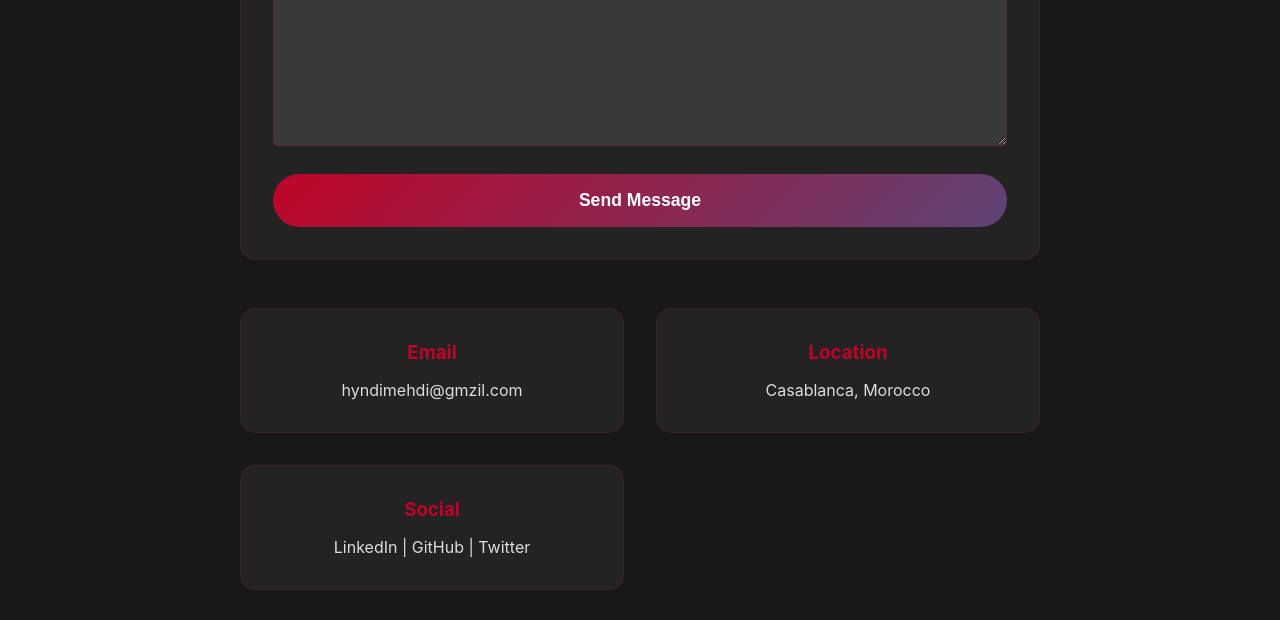
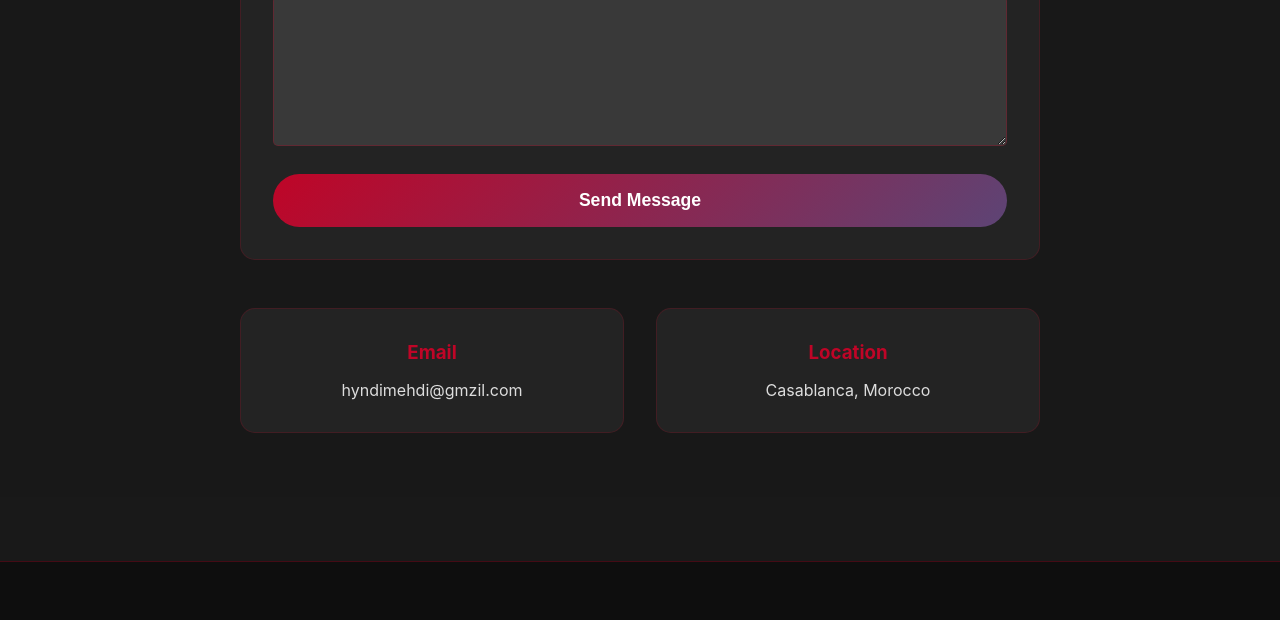
Before and after one commit to mehdi99-jpg/my-portfolio, a plain HTML site: page index.html in a window 1280 px wide. Shown: the part 3343-3963 px from the top of the page. Drawn offline with Linux system fonts and the light colour scheme; animation ran at ten frames a second.

Commit message:
removing the last info card

```diff
--- a/index.html
+++ b/index.html
@@ -406,10 +406,6 @@
                         <h3>Location</h3>
                         <p>Casablanca, Morocco</p>
                     </div>
-                    <div class="info-card">
-                        <h3>Social</h3>
-                        <p>LinkedIn | GitHub | Twitter</p>
-                    </div>
                 </div>
             </div>
         </div>
@@ -491,4 +487,5 @@
     <script src="script.js"></script>
 
 </body>
+
 </html>
```
